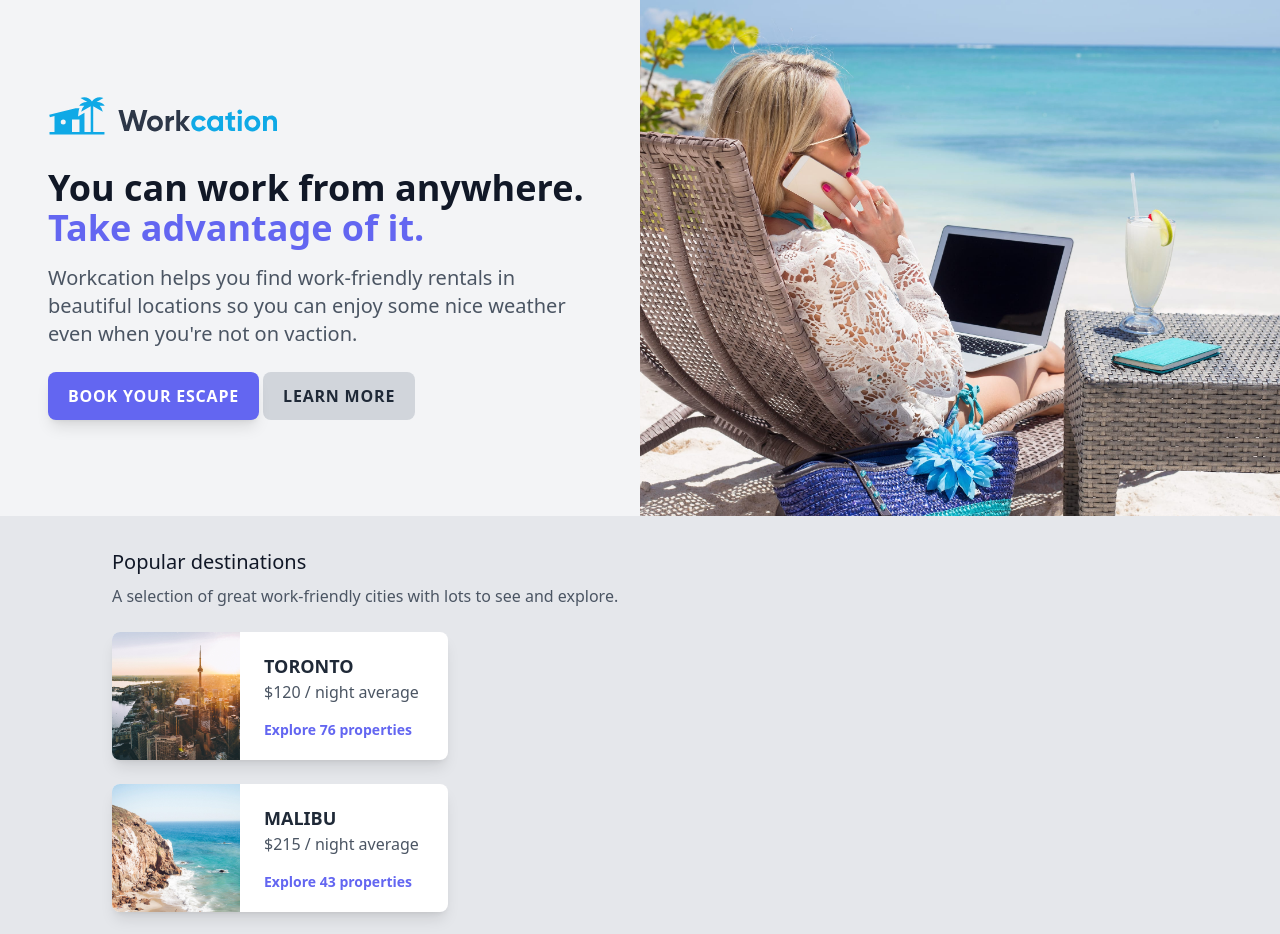
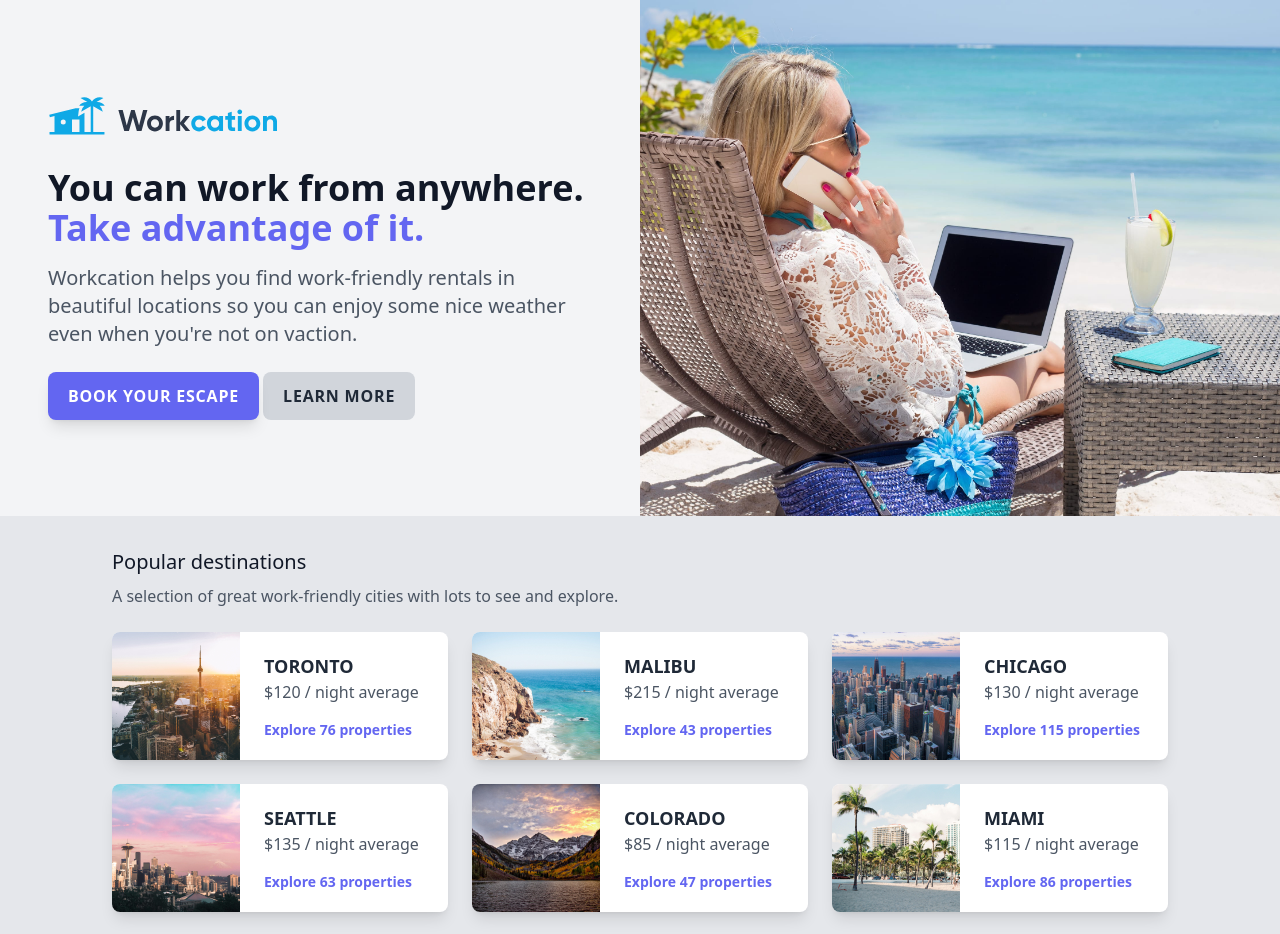
Before and after one commit to luceroweb/tailwind-up-and-running, a React (Vite) app: page / in a window 1280 px wide. Shown: the top 934 px of the page. Built offline with nearby package versions, Linux system fonts and the light colour scheme.

Commit message:
bug(style): move destinations container

```diff
--- a/src/App.jsx
+++ b/src/App.jsx
@@ -54,9 +54,11 @@ export default function App() {
           explore.
         </p>
 
-        {popularDestinations.map((destination) => (
-          <DestinationCard destination={destination} key={destination.city} />
-        ))}
+        <div className="mt-6 grid gap-6 lg:grid-cols-2 xl:grid-cols-3">
+          {popularDestinations.map((destination) => (
+            <DestinationCard destination={destination} key={destination.city} />
+          ))}
+        </div>
       </div>
     </div>
   );
--- a/src/components/DestinationCard.jsx
+++ b/src/components/DestinationCard.jsx
@@ -2,7 +2,6 @@ import React from "react";
 
 export default function DestinationCard({ destination }) {
   return (
-    <div className="mt-6 grid gap-6 lg:grid-cols2 xl:grid-cols-3">
     <div className="flex items-center rounded-lg bg-white shadow-lg overflow-hidden">
       <img
         className="h-32 w-32 flex-shrink-0"
@@ -26,6 +25,5 @@ export default function DestinationCard({ destination }) {
         </div>
       </div>
     </div>
-    </div>
   );
 }
```
Lines whose indentation alone changed are shown as unchanged.
